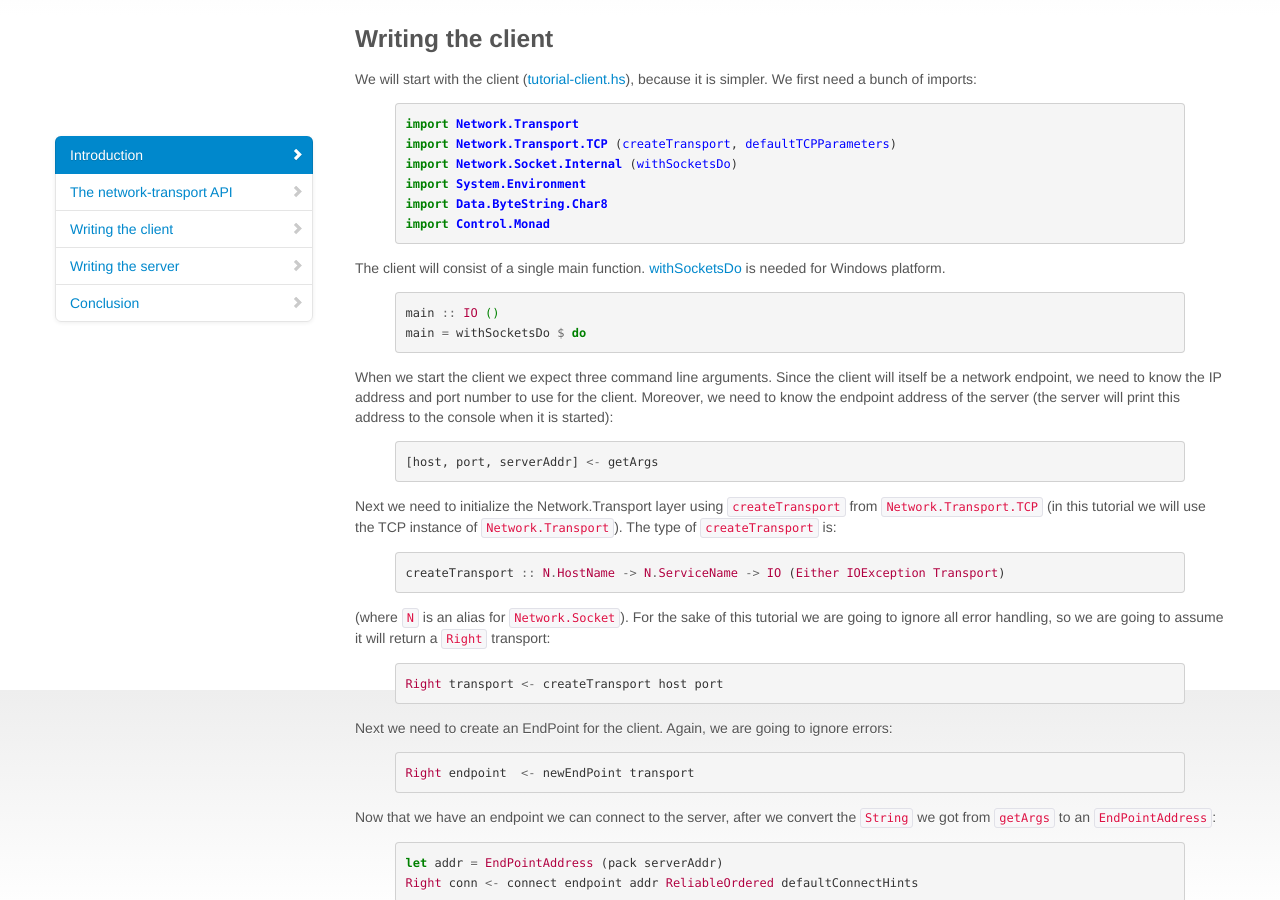
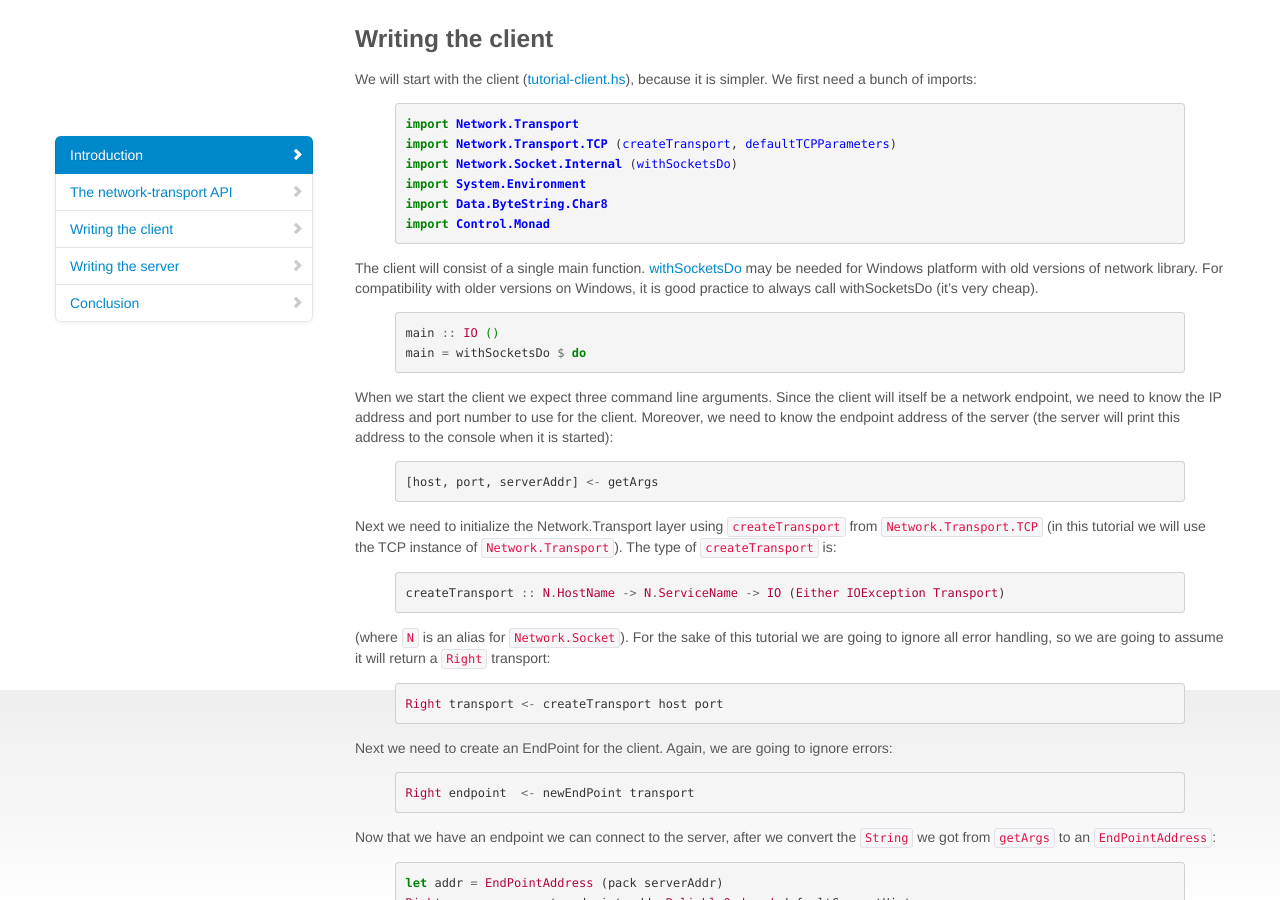
Before and after one commit to haskell-distributed/distributed-process, a Jekyll site: the page built from tutorials/tutorial-NT2.md, in a window 1280 px wide and 900 px high, scrolled down 1110 px. Built offline with Jekyll 4.4.1, drawn with Linux system fonts in a browser that asks for light colours; comment, search, counter and statistics services are not loaded.

Commit message:
Update tutorial-NT2.md
withSocketsDo may be needed, emphasize the point

```diff
--- a/tutorials/tutorial-NT2.md
+++ b/tutorials/tutorial-NT2.md
@@ -75,7 +75,7 @@ import Data.ByteString.Char8
 import Control.Monad
 {% endhighlight %}
 
-The client will consist of a single main function. [withSocketsDo](http://hackage.haskell.org/package/network-2.6.2.1/docs/Network-Socket-Internal.html#v:withSocketsDo) is needed for Windows platform.
+The client will consist of a single main function. [withSocketsDo](http://hackage.haskell.org/package/network-2.6.2.1/docs/Network-Socket-Internal.html#v:withSocketsDo) may be needed for Windows platform with old versions of network library. For compatibility with older versions on Windows, it is good practice to always call withSocketsDo (it's very cheap).
 
 {% highlight haskell %}
 main :: IO ()
```
